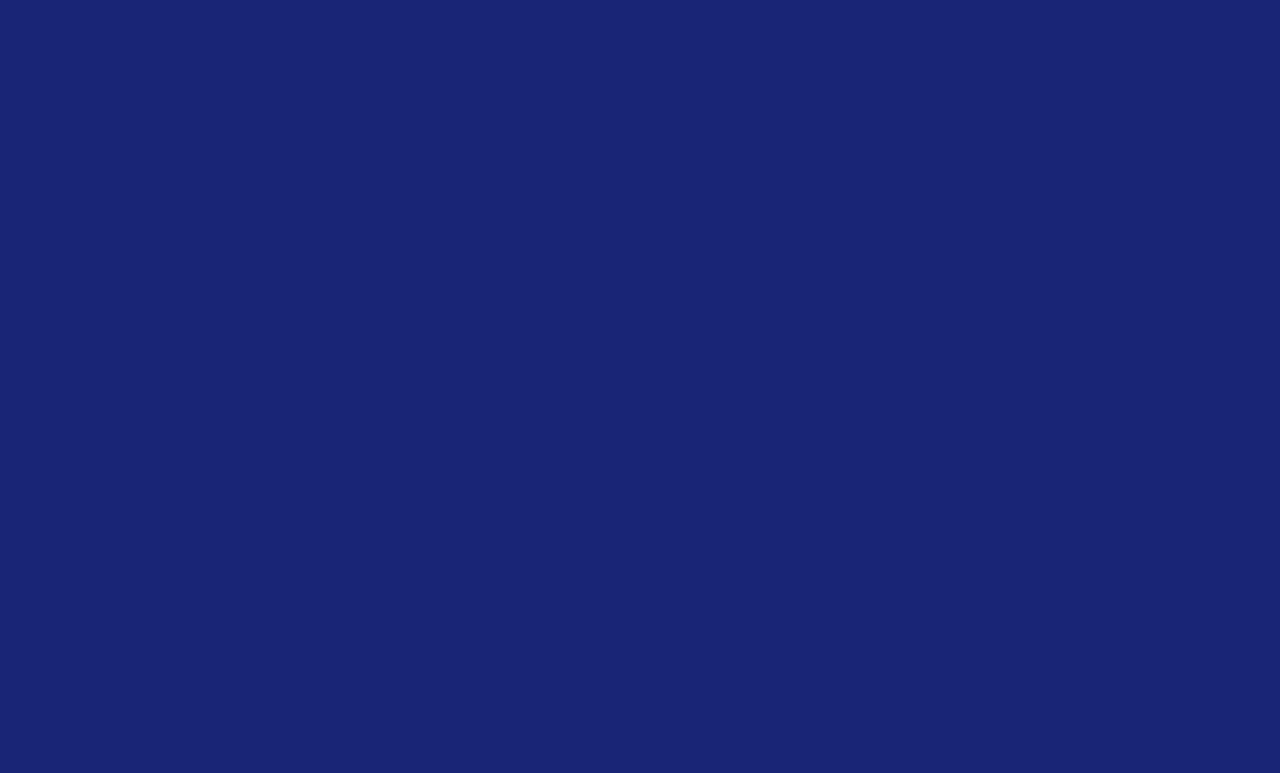
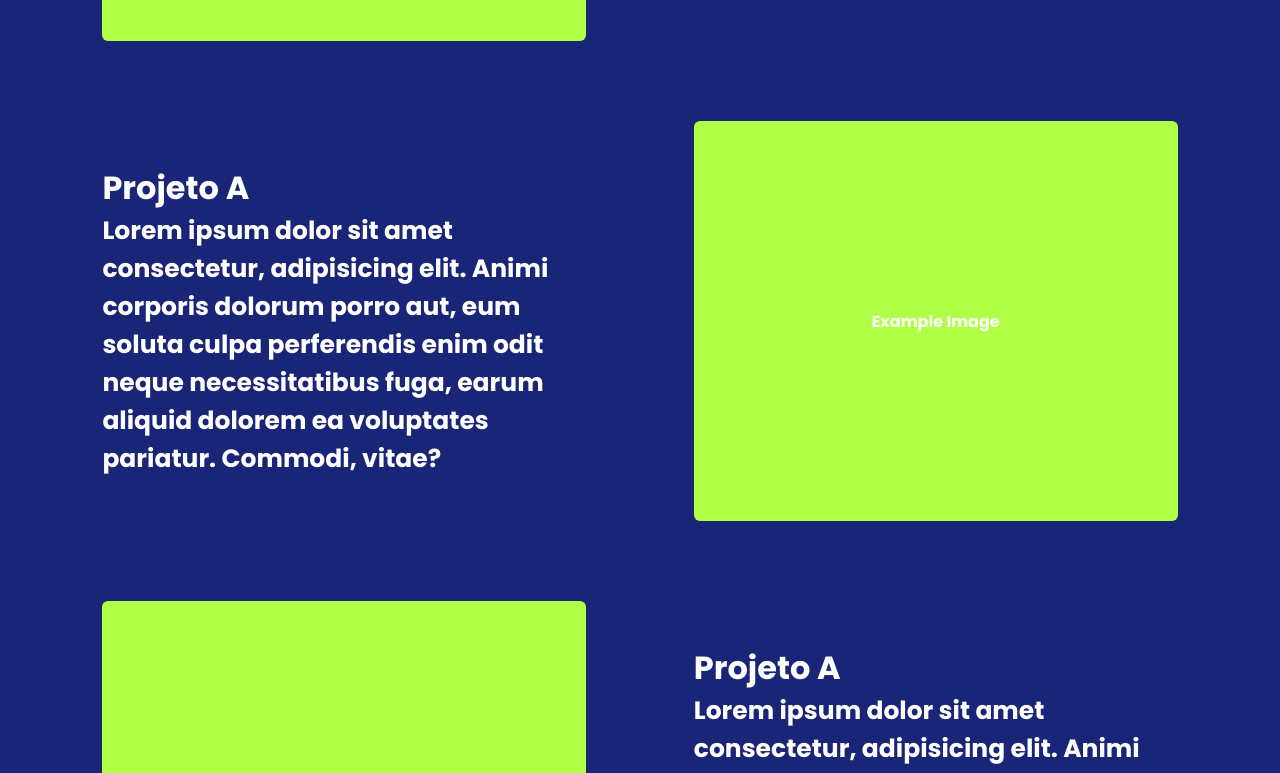
Before and after one commit to mauriciofsnts/itsme, a Next.js app: page / in a window 1280 px wide. Shown: the part 2500-3273 px from the top of the page. Before the commit the page ends 2489 px from the top, so only its background shows below. Built offline with nearby package versions, Linux system fonts and the light colour scheme.

Commit message:
feat: project showcase

```diff
--- a/src/components/home/projects.tsx
+++ b/src/components/home/projects.tsx
@@ -1,8 +1,8 @@
-import React from 'react'
-import styles from '../../pages/index.module.scss'
-import { Button, Title } from '../'
+import React from "react";
+import styles from "../../pages/index.module.scss";
+import { Button, Title, Showcase } from "../../components";
 
-type Props = {}
+type Props = {};
 
 const Projects: React.FC<Props> = () => {
   return (
@@ -26,8 +26,14 @@ const Projects: React.FC<Props> = () => {
         Showing all projects. Use the filter to list them by skill or
         technology.
       </small>
+
+      <div className={styles.showcase}>
+        <Showcase />
+        <Showcase invert />
+        <Showcase />
+      </div>
     </div>
-  )
-}
+  );
+};
 
-export default Projects
+export default Projects;
--- a/src/components/index.ts
+++ b/src/components/index.ts
@@ -1,5 +1,5 @@
-export * from './home'
 export { default as Title } from './title/title'
 export { default as Card } from './card/card'
 export { default as Progress } from './progress/progress'
 export { default as Button } from './button/button'
+export { default as Showcase } from './showcase/showcase'
--- /dev/null
+++ b/src/components/showcase/showcase.module.scss
@@ -0,0 +1,28 @@
+.container {
+  height: 100%;
+  display: flex;
+  flex-direction: row;
+  justify-content: space-between;
+  align-items: center;
+  gap: 30px;
+
+  > div {
+    width: 45%;
+  }
+
+  .imageContainer {
+    background-color: var(--green-500);
+    height: 400px;
+    border-radius: 6px;
+
+    display: flex;
+    justify-content: center;
+    align-items: center;
+    padding: 30px;
+    color: #fff;
+  }
+}
+
+.invert {
+  flex-direction: row-reverse;
+}
--- /dev/null
+++ b/src/components/showcase/showcase.tsx
@@ -0,0 +1,27 @@
+import React from "react";
+import styles from "./showcase.module.scss";
+
+type Props = {
+  invert?: boolean;
+};
+
+const Showcase: React.FC<Props> = ({ invert }) => {
+  return (
+    <div className={[styles.container, invert ? styles.invert : ""].join(" ")}>
+      <div className={styles.imageContainer}>Example Image</div>
+
+      <div>
+        <h1>Projeto A</h1>
+
+        <p>
+          Lorem ipsum dolor sit amet consectetur, adipisicing elit. Animi
+          corporis dolorum porro aut, eum soluta culpa perferendis enim odit
+          neque necessitatibus fuga, earum aliquid dolorem ea voluptates
+          pariatur. Commodi, vitae?
+        </p>
+      </div>
+    </div>
+  );
+};
+
+export default Showcase;
--- a/src/pages/index.module.scss
+++ b/src/pages/index.module.scss
@@ -72,4 +72,11 @@
   small {
     margin-top: 20px;
   }
+
+  .showcase {
+    margin-top: 150px;
+    display: flex;
+    flex-direction: column;
+    gap: 80px;
+  }
 }
--- a/src/pages/index.tsx
+++ b/src/pages/index.tsx
@@ -3,7 +3,7 @@ import Head from 'next/head'
 
 import styles from './index.module.scss'
 
-import * as Part from '../components/home/'
+import { Home as HomeComponent, Projects, Skills} from '../components/home'
 
 const Home: NextPage = () => {
   return (
@@ -14,13 +14,12 @@ const Home: NextPage = () => {
         <link rel="icon" href="/favicon.ico" />
       </Head>
 
-      <Part.Home />
+      <HomeComponent />
 
-      <Part.Skills />
+      <Skills />
 
-      <Part.Projects />
+      <Projects />
 
-      <Part.Contact />
     </div>
   )
 }
```
